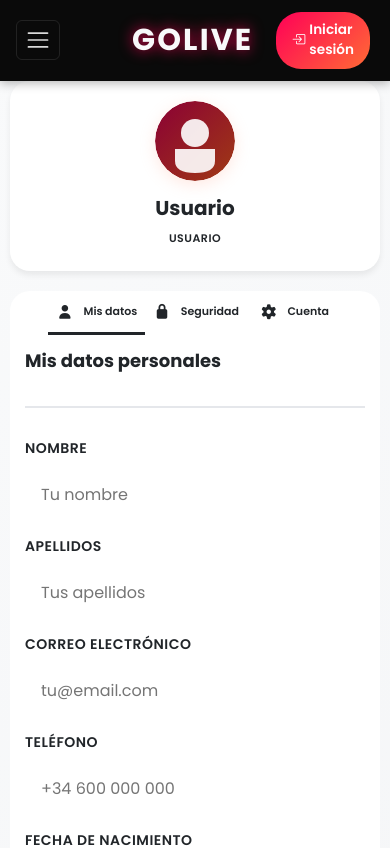
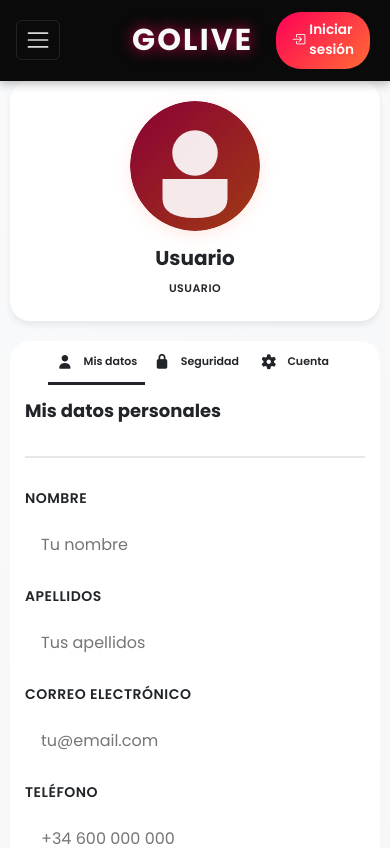
Before and after one commit to Gorkacp/GoLive, a Nuxt app in the folder frontend/: page /perfil in a window 390 px wide. Shown: the top 848 px of the page. Built offline with nearby package versions, Linux system fonts and the light colour scheme; no server answers.

Commit message:
fix header

```diff
--- a/frontend/pages/perfil.vue
+++ b/frontend/pages/perfil.vue
@@ -2169,9 +2169,17 @@ input:checked + .slider:before {
   }
 
   .avatar {
-    width: 90px;
-    height: 90px;
-    font-size: 40px;
+    width: 150px;
+    height: 150px;
+    font-size: 60px;
+  }
+
+  .avatar-overlay {
+    font-size: 28px;
+  }
+
+  .avatar-overlay span {
+    font-size: 14px;
   }
 
   .user-info h1 {
@@ -2238,9 +2246,17 @@ input:checked + .slider:before {
   }
 
   .avatar {
-    width: 80px;
-    height: 80px;
-    font-size: 32px;
+    width: 130px;
+    height: 130px;
+    font-size: 50px;
+  }
+
+  .avatar-overlay {
+    font-size: 24px;
+  }
+
+  .avatar-overlay span {
+    font-size: 12px;
   }
 
   .user-info h1 {
```
